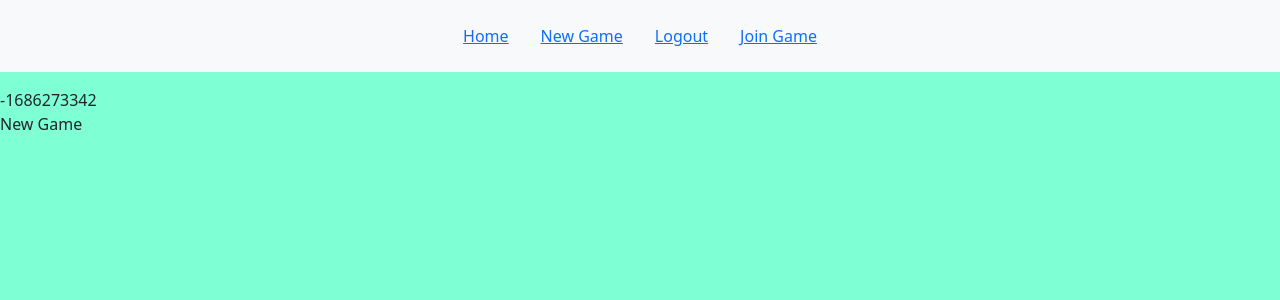
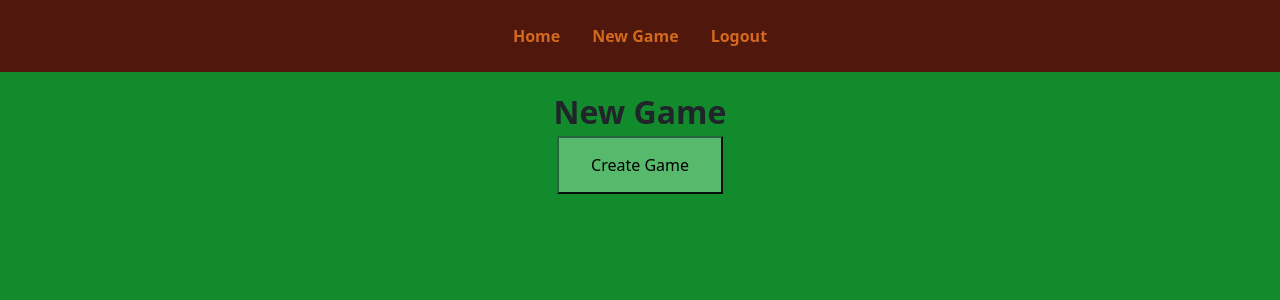
Before and after one commit to FrederikRobinson/Chess, a React (Vite) app in the folder FrontEnd/: page /play in a window 1280 px wide. Shown: the top 300 px of the page. Built offline with nearby package versions, Linux system fonts and the light colour scheme.

Commit message:
Updated to nicer CSS

```diff
--- a/FrontEnd/src/Components/Board.css
+++ b/FrontEnd/src/Components/Board.css
@@ -2,24 +2,33 @@
     justify-content: center;
     display: flex;
 }
+
 
 .tilesContainer {
     flex-basis: 40%;
     border-radius: 0.5rem;
     border-style: solid;
     border-width: 0.4rem;
-    border-color: rgb(205, 143, 131);
+    border-color: rgb(80, 23, 12);
     display: grid
 }
 
+.black {
+    background-color: #c13f3f;
+}
+
+.white {
+    background-color: beige;
+}
+
 .whiteHighlighted {
-    background-color: rgb(200, 200, 255);
+    background-color: rgb(200, 200, 217);
     border-color: blue;
     border: 20px;
 }
 
 .blackHighlighted {
-    background-color: rgb(185, 70, 70);
+    background-color: rgb(157, 45, 45);
     border-color: blue;
     border: 20px;
 }
@@ -114,16 +123,3 @@
 .y8 {
     grid-row: 1;
 }
-
-
-.black {
-    background-color: brown;
-}
-
-.white {
-    background-color: beige;
-}
-
-:root {
-    background-color: aquamarine;
-}
--- a/FrontEnd/src/Components/Board.jsx
+++ b/FrontEnd/src/Components/Board.jsx
@@ -12,7 +12,7 @@ const Board = ({ tiles, selectedTile, currentPlayer }) => {
                     {tiles}
                 </div>
             </div>
-            <div>{selectedTile}{currentPlayer}</div>
+            {/* <div>{selectedTile}{currentPlayer}</div> */}
         </>
     )
 }
--- a/FrontEnd/src/Components/BoardController.jsx
+++ b/FrontEnd/src/Components/BoardController.jsx
@@ -63,11 +63,11 @@ const BoardController = ({ userId }) => {
     const tiles = createBoard(board, functionsForTiles);
     return (
         <>
-
+<div className="boardController">
             {gameId === 0 && <NewGame handleCreateGame={handleCreateGame} />}
             {gameId !== 0 && <Board tiles={tiles} currentPlayer={currentPlayer} selectedTile={selectedTile} />}
 
-
+</div>
         </>
     )
 }
--- a/FrontEnd/src/Components/Home.jsx
+++ b/FrontEnd/src/Components/Home.jsx
@@ -1,6 +1,6 @@
 const Home = ({ handleJoinGame }) => {
     return (
-        <div>Home page</div>
+        <div className="pageTitle">Home</div>
     )
 }
 
--- a/FrontEnd/src/Components/Login.jsx
+++ b/FrontEnd/src/Components/Login.jsx
@@ -10,7 +10,8 @@ const Login = ({ loginHandler }) => {
         setUsername("");
         setPassword("");
     }
-    return (
+    return (<>
+        <div className="pageTitle">Login</div>
         <form aria-label="form" onSubmit={handleSubmit}>
             <div className="form-group">
                 <label htmlFor="username">Enter Username:&nbsp;</label>
@@ -38,6 +39,7 @@ const Login = ({ loginHandler }) => {
                 <input type="submit" value="Submit" className={`btn-primary`} disabled={loginChecks(username, password)} />
             </div>
         </form>
+    </>
     )
 }
 Login.propTypes = {
--- a/FrontEnd/src/Components/NavBar.jsx
+++ b/FrontEnd/src/Components/NavBar.jsx
@@ -7,7 +7,7 @@ function NavBar({ userId, logout }) {
     return (
         <>
             <header>
-                <nav className="navbar navbar-expand-lg navbar-light bg-light">
+                <nav id="navbar" className="navbar navbar-expand-lg navbar-light bg-light">
                     <div className="container-fluid">
                         <div className="collapse navbar-collapse" id="navbarSupportedContent">
                             <ul className="navbar-nav m-auto mb-2 mb-lg-0">
@@ -27,14 +27,14 @@ function NavBar({ userId, logout }) {
                                 {loggedIn && <li className="nav-item">
                                     <NavLink to="/" onClick={logout} >Logout</NavLink>
                                 </li>}
-                                {loggedIn && <li className="nav-item">
+                                {/* {loggedIn && <li className="nav-item">
                                     <NavLink to="/joinGame">Join Game</NavLink>
-                                </li>}
+                                </li>} */}
                             </ul>
                         </div>
                     </div>
                 </nav>
-                <div>{userId}</div>
+                {/* <div>{userId}</div> */}
             </header>
         </>
     )
--- a/FrontEnd/src/Components/NewGame.jsx
+++ b/FrontEnd/src/Components/NewGame.jsx
@@ -2,8 +2,8 @@ import PropTypes from "prop-types"
 const NewGame = ({ handleCreateGame }) => {
 
     return (
-        <>
-            <div className="NewGameButton" onClick={() => { handleCreateGame() }}>New Game</div>
+        <><div className="pageTitle">New Game</div>
+            <button className="newGameButton" onClick={() => { handleCreateGame() }}>Create Game</button>
         </>
     )
 }
--- a/FrontEnd/src/Components/SignUp.jsx
+++ b/FrontEnd/src/Components/SignUp.jsx
@@ -12,7 +12,8 @@ const SignUp = ({ signUpHandler }) => {
         setPassword("");
         setEmail("");
     }
-    return (
+    return (<>
+        <div className="pageTitle">Sign Up</div>
         <form aria-label="form" onSubmit={handleSubmit}>
             <div className="form-group">
                 <label htmlFor="username">Enter Username:&nbsp;</label>
@@ -30,7 +31,7 @@ const SignUp = ({ signUpHandler }) => {
                 <input
                     type="text"
                     name="email"
-                    placeholder="email"
+                    placeholder="Email"
                     className="form-control"
                     value={email}
                     onChange={event => setEmail(event.target.value)}
@@ -51,6 +52,7 @@ const SignUp = ({ signUpHandler }) => {
                 <input type="submit" value="Submit" className={`btn-primary`} disabled={loginChecks(username, password)} />
             </div>
         </form>
+    </>
     )
 }
 SignUp.propTypes = {
--- a/FrontEnd/src/index.css
+++ b/FrontEnd/src/index.css
@@ -1,16 +1,57 @@
 :root {
-    background-color: aquamarine;
+    background-color: #128b2c;
 }
 
 body {
-    background-color: aquamarine;
+    background-color: #128b2c;
 }
 
 .nav-item {
     padding: 1rem;
-    justify-content: center
+    justify-content: center;
+    color: chocolate;
+}
+
+.nav-item a {
+    color: chocolate;
+    text-decoration: none;
+    font-weight: bold;
+}
+
+.nav-item a:hover {
+    color: #ff832b
 }
 
 .navbar {
     margin-bottom: 1rem;
+    background-color: rgb(80, 23, 12) !important;
 }
+
+#navbar {
+    background-color: rgb(80, 23, 12);
+}
+
+.form-control {
+    background-color: #57b96c;
+    border-color: #28643e;
+    width: 30%
+}
+
+.pageTitle {
+    font-size: 2rem;
+    font-weight: bold;
+    margin: auto;
+    text-align: center;
+}
+
+.newGameButton {
+    background-color: #57b96c;
+    border-color: #28643e;
+    padding: 15px 32px;
+    text-align: center;
+    margin: auto;
+    display: flex;
+    justify-content: center;
+    align-items: center;
+
+}
```
Also changed, not shown: 1 other file (tests, documents, lock files or other folders).
